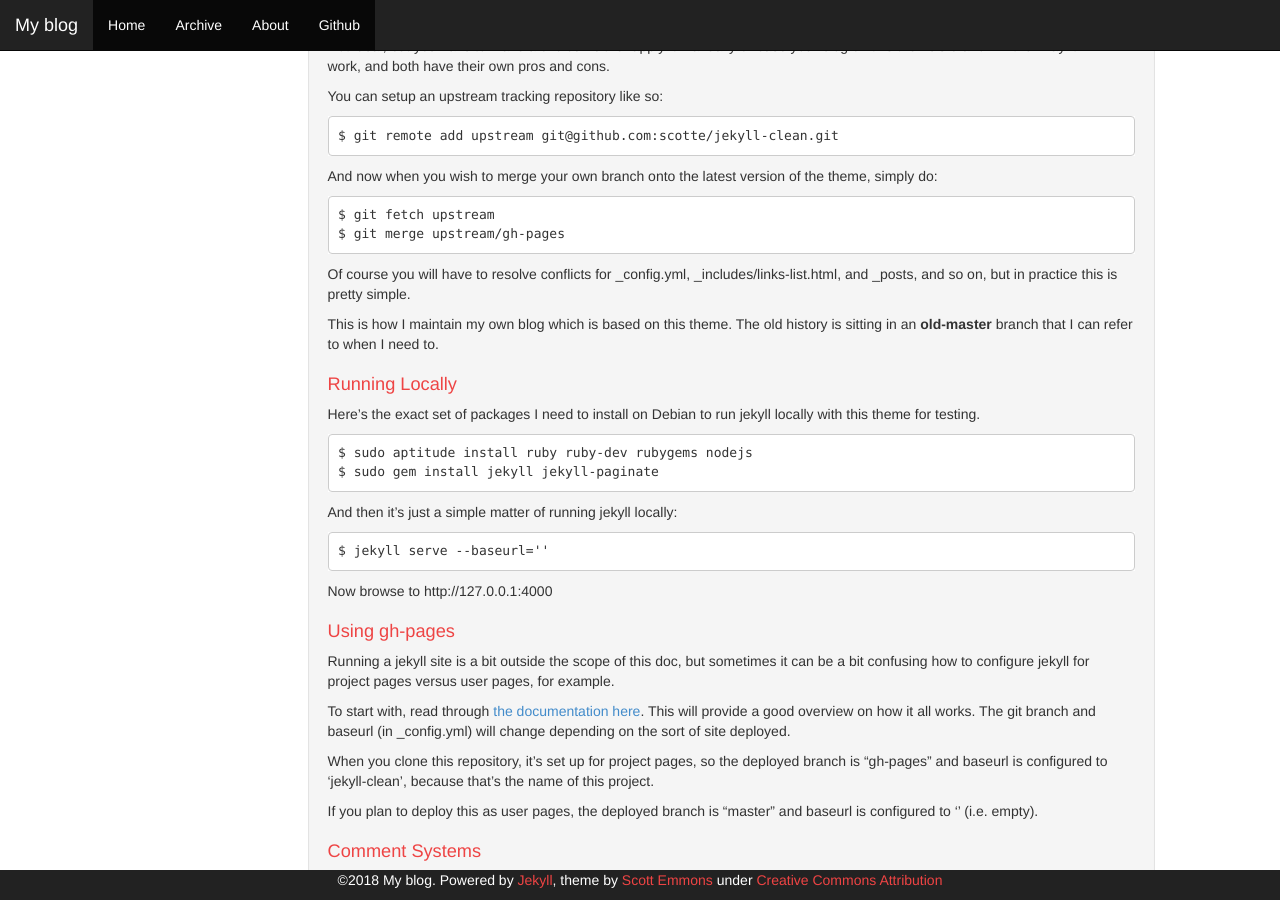
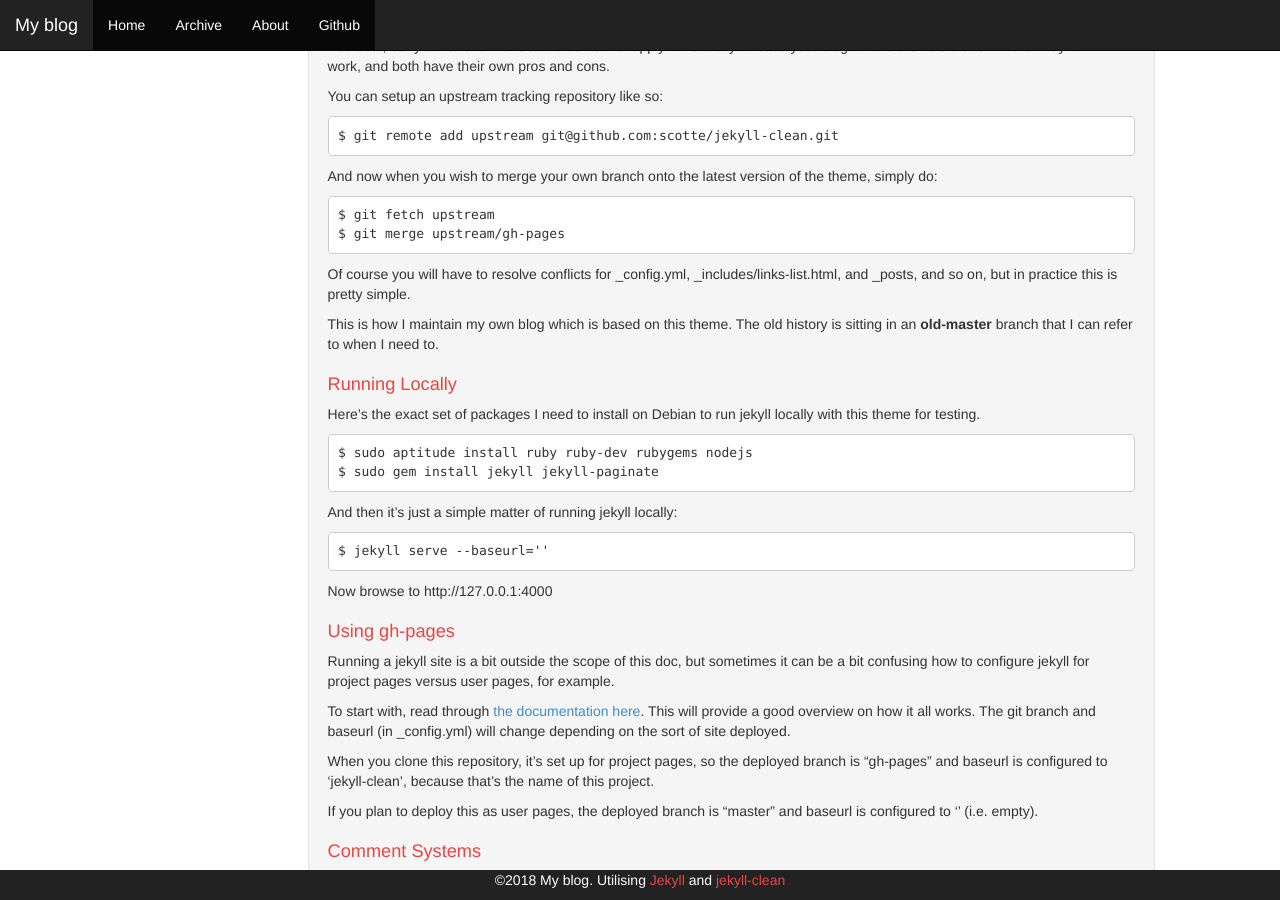
Before and after one commit to lissfletcher/blog, a Jekyll site: the page built from index.html, in a window 1280 px wide and 900 px high, scrolled down 614 px. Built offline with Jekyll 4.4.1, drawn with Linux system fonts in a browser that asks for light colours; the list of posts is cut into pages by our own code.

Commit message:
edit footer

```diff
--- a/_includes/footer.html
+++ b/_includes/footer.html
@@ -1,9 +1,7 @@
 <div class="container-fluid">
     <div class="row-fluid">
         <div class="span12 footer navbar-inverse navbar-fixed-bottom">
-            <p class="copyright">&copy;{{ site.time | date: '%Y' }} {{ site.name }}. Powered by <a href="http://jekyllrb.com">Jekyll</a>, theme by <a href="https://github.com/scotte/jekyll-clean">Scott Emmons</a>
-            under
-            <a href="http://creativecommons.org/licenses/by/4.0/">Creative Commons Attribution</a></p>
+            <p class="copyright">&copy;{{ site.time | date: '%Y' }} {{ site.name }}. Utilising <a href="http://jekyllrb.com">Jekyll</a> and <a href="https://github.com/scotte/jekyll-clean">jekyll-clean</a>
         </div>
     </div>
 </div>
```
